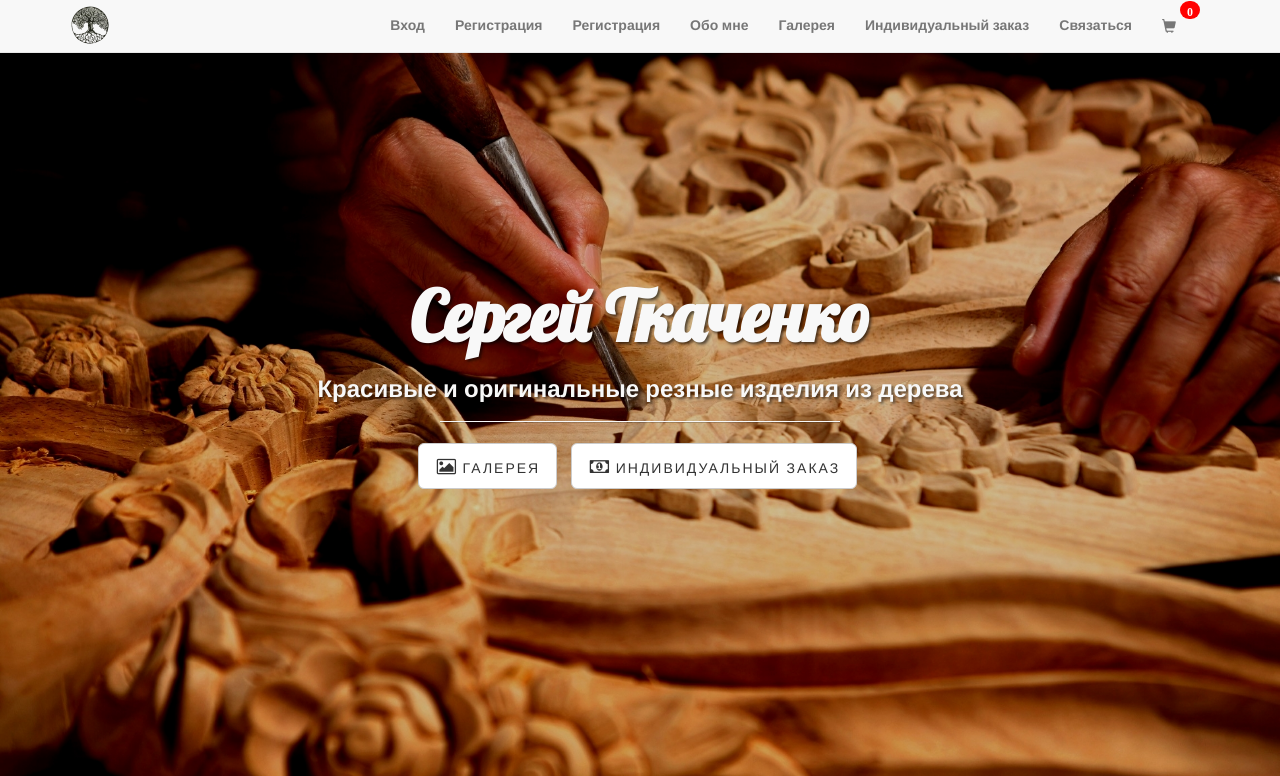
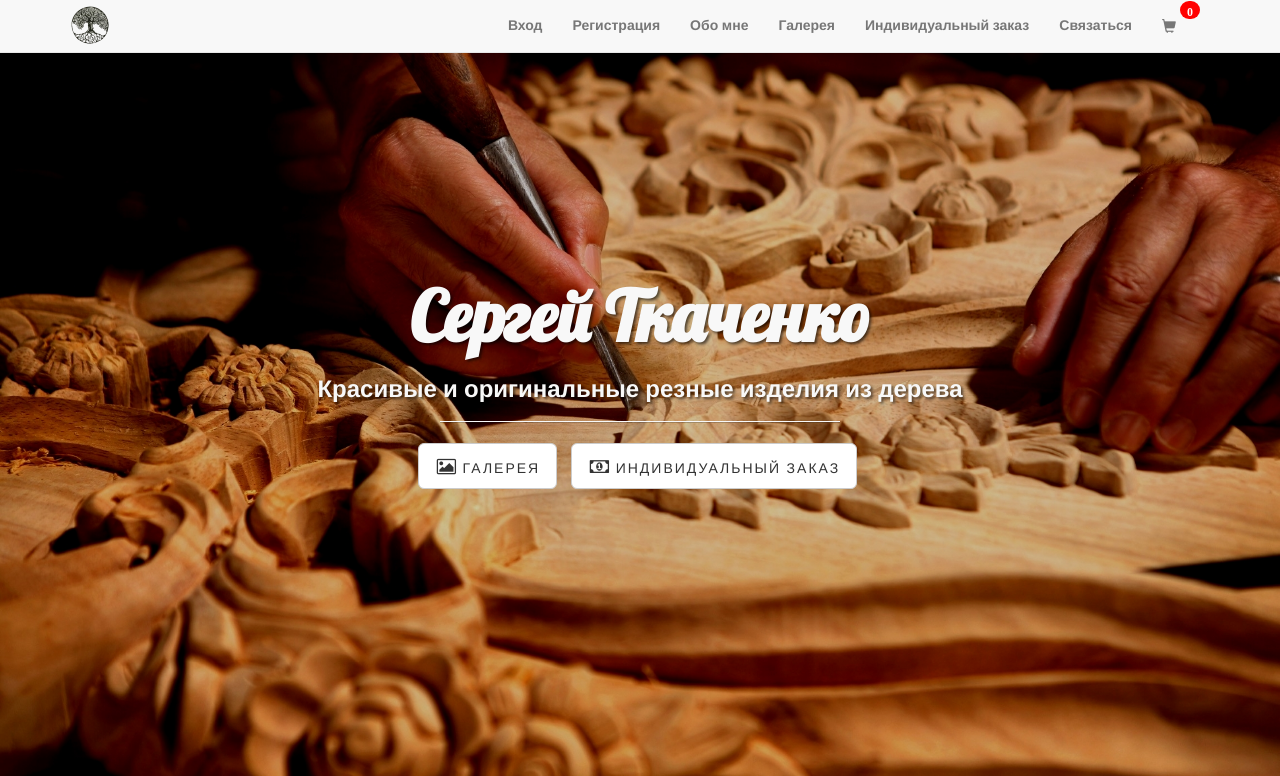
Before and after one commit to EugenyPenepok/Wood, a Django app: page / in a window 1280 px wide. Shown: the top 776 px of the page. Run offline with Django 3.2, Linux system fonts and the light colour scheme; some libraries are stand-ins or nearby versions.

Commit message:
Реализованы возможности авторизации, регистрации пользователя. Исправлены ошибки #2.

```diff
--- a/templates/header.html
+++ b/templates/header.html
@@ -40,9 +40,6 @@
                      <a href="{% url 'registration' %}">Регистрация</a>
                 </li>
                 <li>
-                     <a href="{% url 'register' %}">Регистрация</a>
-                </li>
-                <li>
                     <a href="/#about">Обо мне</a>
                 </li>
                 <li>
--- a/wood_site/settings.py
+++ b/wood_site/settings.py
@@ -80,7 +80,7 @@ DATABASES = {
         'ENGINE': 'django.db.backends.postgresql_psycopg2',
         'NAME': 'wood',
         'USER': 'postgres',
-        'PASSWORD': '1111',
+        'PASSWORD': '123',
         'HOST': '',
         'PORT': '',
     }
```
